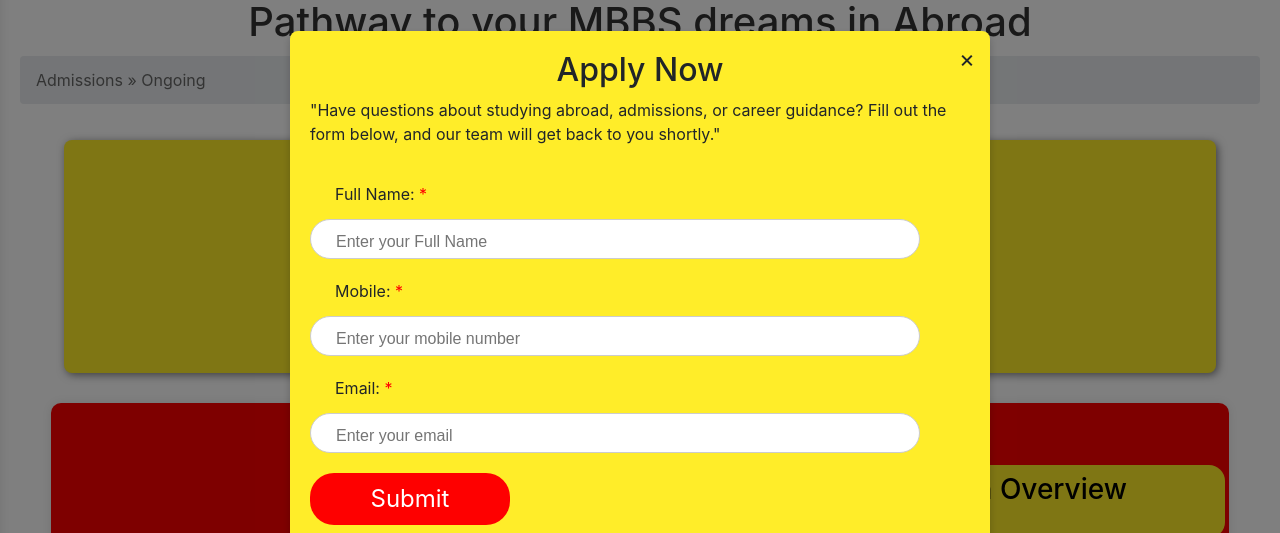
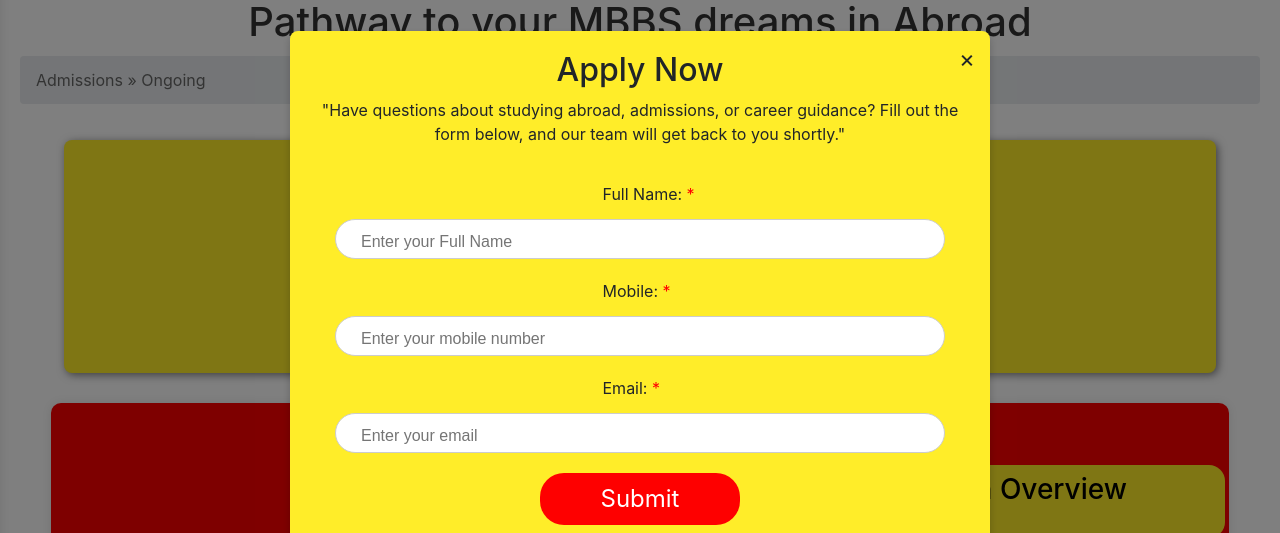
Before and after one commit to Srin18064/gurukulamstudies, a plain HTML site: page index.html in a window 1280 px wide. Shown: the part 102-635 px from the top of the page. Drawn offline with nearby package versions, Linux system fonts and the light colour scheme; a script that the page names is missing.

Commit message:
final touch

```diff
--- a/css/style.css
+++ b/css/style.css
@@ -838,6 +838,7 @@ html {
     display: none; /* Hidden by default */
     position: fixed;
     left: 0;
+    text-align: center;
     top: 0;
     width: 100%;
     height: 100%;
@@ -846,6 +847,7 @@ html {
     align-items: center;
     z-index: 999;
 }
+
 
 .popup-content1 {
     background-color: #ffed29;
@@ -872,6 +874,7 @@ html {
 
 #applicationForm label {
     margin-left: 25px;
+    text-align: start;
     font-size: 16px;
     display: inline-block;
     margin-top: 10px;
@@ -902,8 +905,9 @@ html {
 #applicationForm button {
     width: 20vw;
     max-width: 200px;
+    min-width: fit-content;
     padding: 8px 12px;
-    margin: 20px 0 ;
+    margin: 20px auto ;
     background-color: #fe0000; /* Todo*/
     color: #ffffff;
     border: none;
```
